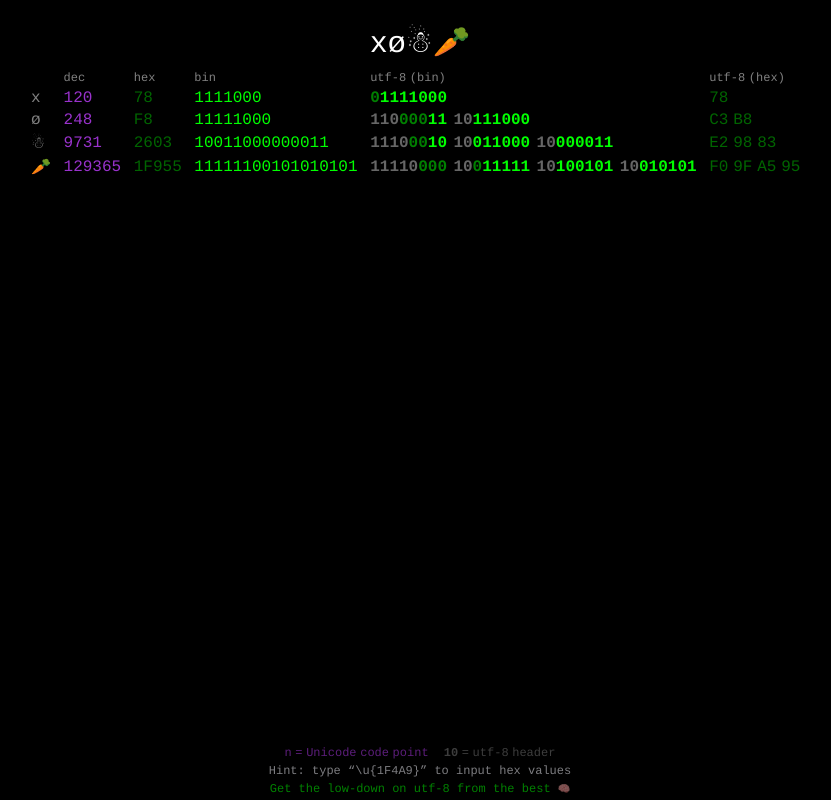
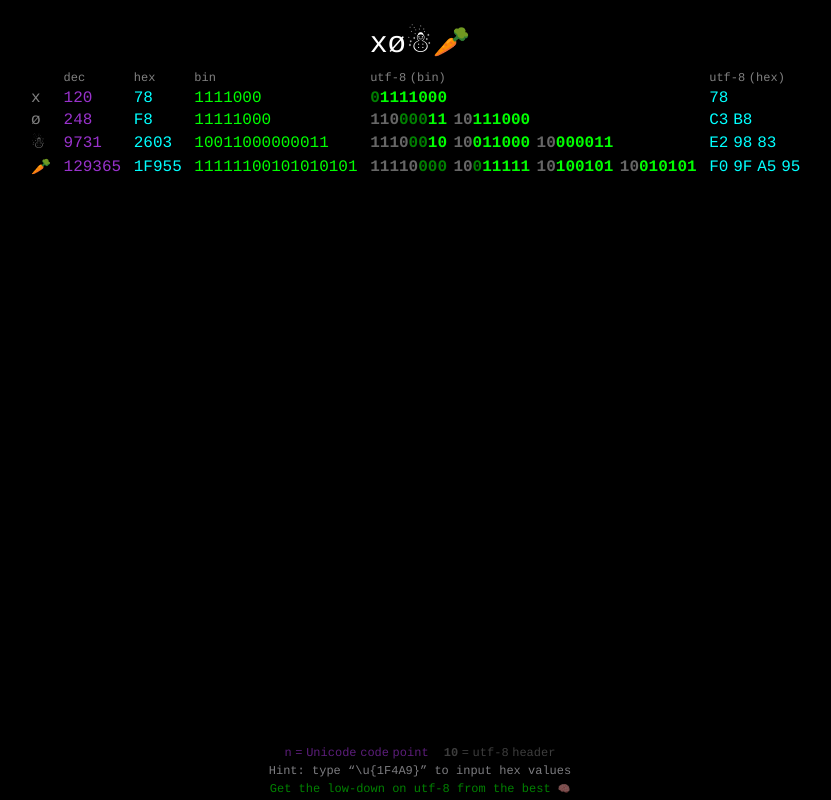
Before and after one commit to davidxcheng/utf-8-illustrator, a website with bundled scripts: page docs/index.html in a window 1280 px wide. Shown: the whole page, without its empty margins (220-1051 px from the left). Built offline with nearby package versions, Linux system fonts and the light colour scheme.

Commit message:
Display hex in cyan

```diff
--- a/docs/css/style.css
+++ b/docs/css/style.css
@@ -53,7 +53,7 @@ th {
 }
 
 .hex {
-  color: darkgreen;
+  color: cyan;
   text-transform: uppercase;
   white-space: nowrap;
   word-spacing: -.5ch;
```
